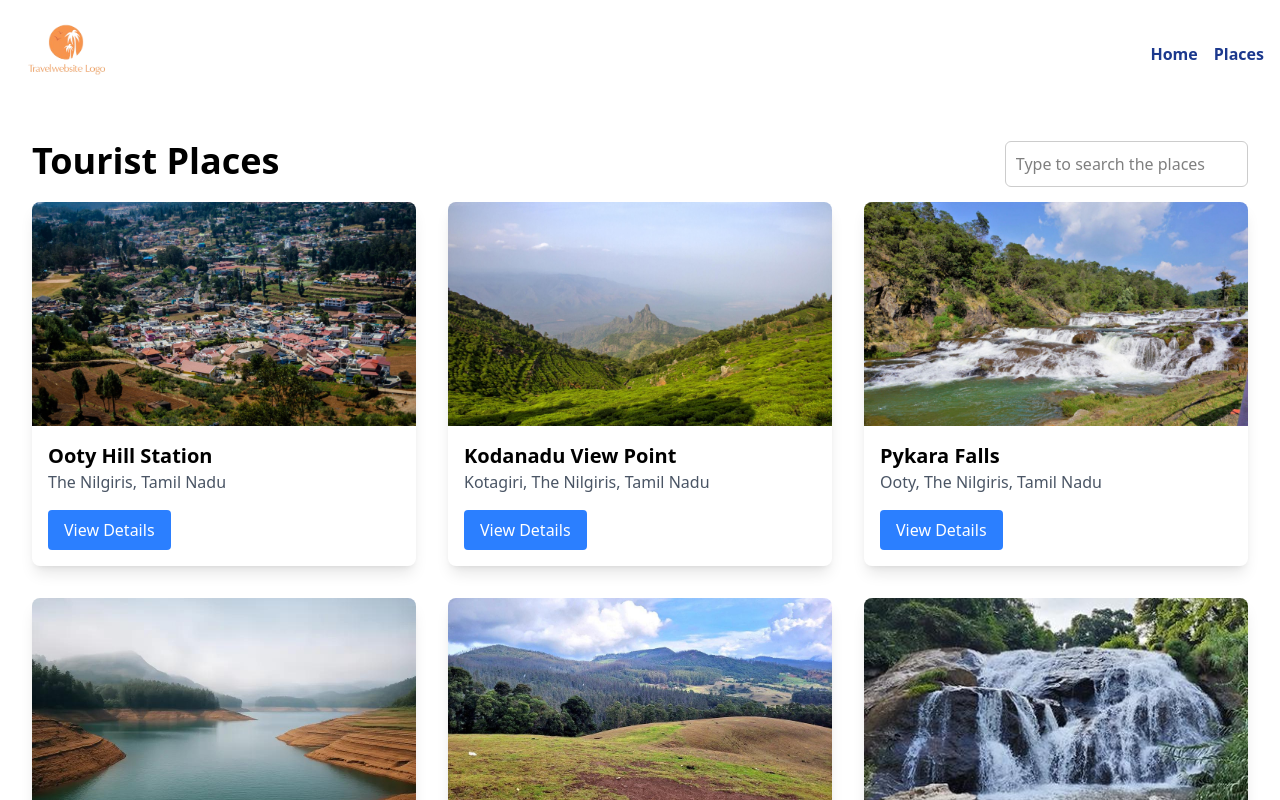
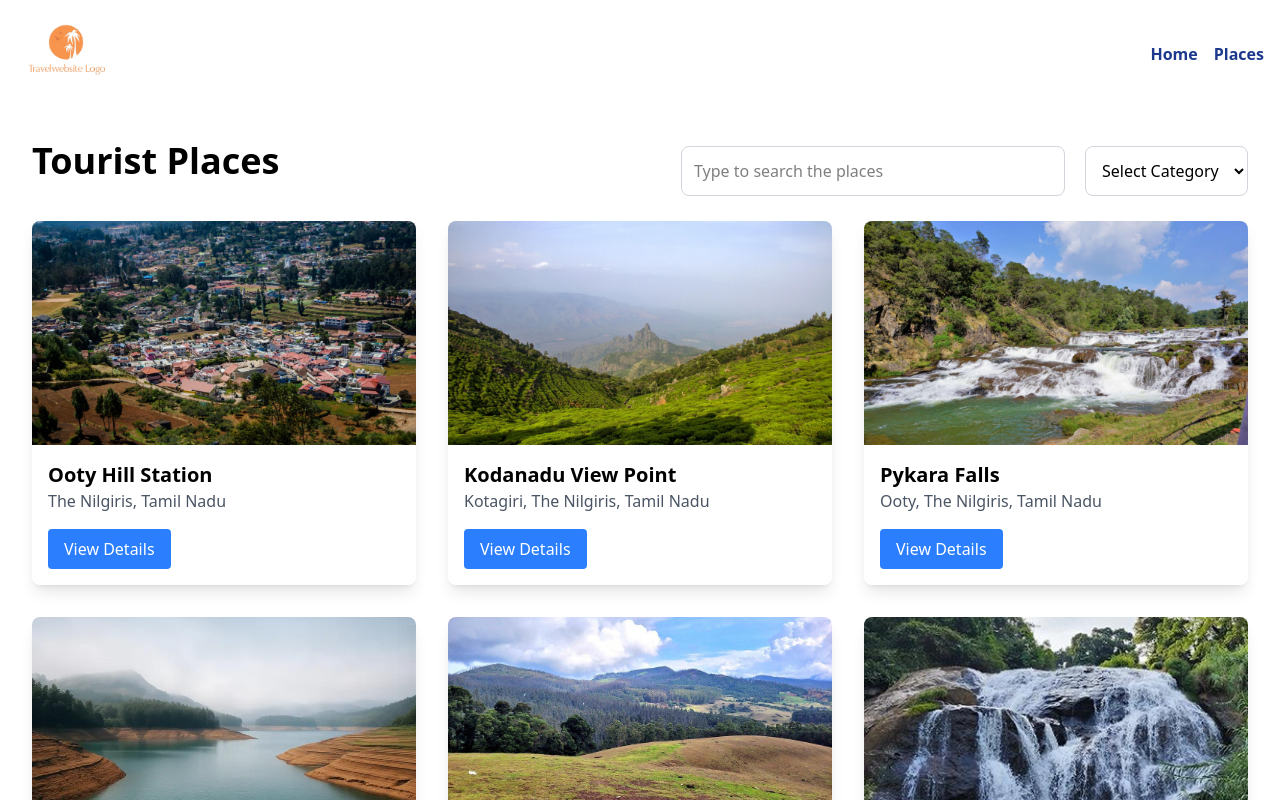
Before and after one commit to Ganeshmurthy-G/Mini-Tour-App-NextJS, a Next.js app: page /places in a window 1280 px wide. Shown: the top 800 px of the page. Built offline with nearby package versions, Linux system fonts and the light colour scheme.

Commit message:
Added category, slugs and placedetails reusable component

```diff
--- a/src/app/Components/PlaceCard.jsx
+++ b/src/app/Components/PlaceCard.jsx
@@ -22,7 +22,7 @@ const PlaceCard = ({ place }) => {
         </p>
 
         <Link
-          href={`/places/${place.id}`}
+          href={`/places/${place.slug}`}
           className="inline-block mt-4 bg-blue-500 text-white px-4 py-2 rounded"
         >
           View Details
--- /dev/null
+++ b/src/app/Components/PlaceDetails.jsx
@@ -0,0 +1,42 @@
+import Image from "next/image";
+import Link from "next/link";
+
+const PlaceDetails = ({ place }) => {
+    return (
+        <div className="max-w-5xl mx-auto p-8">
+
+            <Image
+                src={place.image}
+                alt={place.name}
+                width={1000}
+                height={500}
+                className="w-full h-[500px] object-cover rounded-lg"
+            />
+
+            <h1 className="text-5xl font-bold mt-6">
+                {place.name}
+            </h1>
+
+            <p className="text-xl text-gray-600 mt-2">
+                📍{place.location}
+            </p>
+
+            <div className="mt-2 space-y-2">
+                <p>
+                    ⭐ Rating: {place.rating ? place.rating : "5"}
+                </p>
+
+                <p className="mt-2">
+                    📝 {place.description}
+                </p>
+
+                <p>
+                    🗓 Best Time To Visit: {place.besttime ? place.besttime : "Mid-Day"}
+                </p>
+            </div>
+
+        </div>
+    );
+};
+
+export default PlaceDetails;
--- a/src/app/places/[id]/page.js
+++ /dev/null
@@ -1,53 +0,0 @@
-import Image from "next/image";
-import { places } from "@/data";
-
-const PlaceDetailPage = async ({ params }) => {
-
-  const { id } = await params;
-
-  const place = places.find(
-    (place) => place.id === Number(id)
-  );
-
-  if (!place) {
-    return <h1>Place Not Found</h1>;
-  }
-
-  return (
-    <div className="max-w-5xl mx-auto p-8">
-
-      <Image
-        src={place.image}
-        alt={place.name}
-        width={1000}
-        height={500}
-        className="w-full h-[500px] object-cover rounded-lg"
-      />
-
-      <h1 className="text-5xl font-bold mt-6">
-        {place.name}
-      </h1>
-
-      <p className="text-xl text-gray-600 mt-2">
-        📍{place.location}
-      </p>
-
-      <div className="mt-2 space-y-2">
-        <p>
-          ⭐ Rating: {place.rating ? place.rating : "5"}
-        </p>
-
-        <p className="mt-2">
-          📝 {place.description}
-        </p>
-
-        <p>
-          🗓 Best Time To Visit: {place.besttime ? place.besttime : "Mid-Day"}
-        </p>
-      </div>
-
-    </div>
-  );
-};
-
-export default PlaceDetailPage;
--- /dev/null
+++ b/src/app/places/[slug]/page.js
@@ -0,0 +1,18 @@
+import PlaceDetails from "@/app/Components/PlaceDetails";
+import { places } from "@/data";
+
+export default async function SlugPage({ params }) {
+    const { slug } = await params;
+
+    const place = places.find(
+        (place) => place.slug === slug
+    );
+
+    return (
+        <>
+
+            <PlaceDetails place={place} />
+
+        </>
+    );
+}
--- /dev/null
+++ b/src/app/places/category/[location]/page.js
@@ -0,0 +1,24 @@
+import PlaceCard from "@/app/Components/PlaceCard";
+import { places } from "@/data";
+
+export default async function CategoryPage({ params }) {
+    const { location } = await params;
+
+    const filteredPlaces = places.filter(
+        (place) => place.category === location
+    );
+
+    return (
+        <>
+            <div className="p-8">
+                <h1 className="text-4xl font-bold mb-5">
+                    Tourist Places In - {location}
+                </h1>
+                <div className="grid grid-cols-1 md:grid-cols-2 lg:grid-cols-3 gap-8">
+                    {filteredPlaces.length > 0 ? (filteredPlaces.map((place) => (<PlaceCard key={place.id} place={place} />)))
+                        : (<p>No Tourist Place found matching your route.</p>)}
+                </div>
+            </div>
+        </>
+    );
+}
--- a/src/app/places/page.js
+++ b/src/app/places/page.js
@@ -2,9 +2,12 @@
 import { useState } from "react";
 import { places } from "@/data";
 import PlaceCard from "../Components/PlaceCard";
+import { useRouter } from "next/navigation";
 
 export default function PlacesPage() {
   const [searchQuery, setSearchQuery] = useState("");
+
+  const router = useRouter();
 
   const filteredPlaces = places.filter(
     (place) =>
@@ -14,26 +17,39 @@ export default function PlacesPage() {
 
   return (
     <div className="p-8">
-      <div className="flex justify-between">
+      <div className="flex flex-col md:flex-row md:justify-between md:items-center gap-4 mb-5">
         <h1 className="text-4xl font-bold mb-5">
           Tourist Places
         </h1>
+
+        <div className="flex gap-5">
 
           <input
             type="text"
             placeholder="Type to search the places"
             value={searchQuery}
             onChange={(e) => setSearchQuery(e.target.value)}
-          style={{
-            width: "20%",
-            padding: "10px",
-            fontSize: "16px",
-            borderRadius: "6px",
-            border: "1px solid #ccc",
-            marginBottom: "15px",
+            className="w-full md:w-80 lg:w-96 p-3 border border-gray-300 rounded-lg focus:outline-none focus:ring-2 focus:ring-blue-500"
+          />
+
+          <select
+            className="p-3 border border-gray-300 rounded-lg"
+            onChange={(e) => {
+              const category = e.target.value;
+
+              if (category) {
+                router.push(`/places/category/${category}`);
+              }
             }}
-        />
+          >
+            <option value="">Select Category</option>
+            <option value="ooty">Ooty</option>
+            <option value="kotagiri">Kotagiri</option>
+            <option value="coonoor">Coonoor</option>
+          </select>
         </div>
+      </div>
+
       <div className="grid grid-cols-1 md:grid-cols-2 lg:grid-cols-3 gap-8">
         {filteredPlaces.length > 0 ? (filteredPlaces.map((place) => (<PlaceCard key={place.id} place={place} />)))
           : (<p>No Tourist Place found matching your search.</p>)}
--- a/src/data.js
+++ b/src/data.js
@@ -5,7 +5,9 @@ export const places = [
         location: "The Nilgiris, Tamil Nadu",
         image: "/ooty.jpg",
         description: "Ooty, also known as Udhagamandalam, A beautiful hill station known for tea gardens, cool weather, and scenic mountain views.",
-        besttime:"October to June — Pleasant weather, ideal for sightseeing and outdoor activities."
+        besttime:"October to June — Pleasant weather, ideal for sightseeing and outdoor activities.",
+        category: "ooty",
+        slug:"ooty-hill-station",
     },
     {
         id: 2,
@@ -13,7 +15,9 @@ export const places = [
         location: "Kotagiri, The Nilgiris, Tamil Nadu",
         image: "/kodanadu.jpg",
         description: "Kodanadu View Point offers, A stunning viewpoint offering panoramic views of valleys, tea estates, and the Eastern Ghats.",
-        besttime:"October to May — Clear skies and comfortable temperatures enhance the scenic experience."
+        besttime:"October to May — Clear skies and comfortable temperatures enhance the scenic experience.",
+        category: "kotagiri",
+        slug:"kodanadu-view-point",
     },
     {
         id: 3,
@@ -21,7 +25,9 @@ export const places = [
         location: "Ooty, The Nilgiris, Tamil Nadu",
         image: "/pykara.jpg",
         description: "Pykara Falls is a picturesque waterfall surrounded by dense forests and greenery, and peaceful natural landscapes.",
-        besttime:"July to February — The falls are at their fullest after the monsoon, and the weather remains pleasant."
+        besttime:"July to February — The falls are at their fullest after the monsoon, and the weather remains pleasant.",
+        category: "ooty",
+        slug:"pykara-falls",
     },
     {
         id: 4,
@@ -29,7 +35,9 @@ export const places = [
         location: "Ooty, The Nilgiris, Tamil Nadu",
         image: "/Avalanche.jpg",
         description: "Avalanche Lake is a serene mountain lake famous for its calm waters and breathtaking surroundings.",
-        besttime:"September to May — Cool weather and clear views make it perfect for nature walks and photography."
+        besttime:"September to May — Cool weather and clear views make it perfect for nature walks and photography.",
+        category: "ooty",
+        slug:"avalanche-lake",
     },
     {
         id: 5,
@@ -37,7 +45,9 @@ export const places = [
         location: "Ooty, The Nilgiris, Tamil Nadu",
         image: "/Shooting.jpg",
         description: "Shooting Spot is a popular filming location known for its vast meadows, pine forests, and scenic beauty.",
-        besttime:"October to June — Pleasant climate and lush greenery create the best experience."
+        besttime:"October to June — Pleasant climate and lush greenery create the best experience.",
+        category: "ooty",
+        slug:"shooting-spot",
     },
     {
         id: 6,
@@ -45,7 +55,9 @@ export const places = [
         location: "Kotagiri, The Nilgiris, Tamil Nadu",
         image: "/Catherine.jpg",
         description: "Catherine Waterfalls is a magnificent double-cascading waterfall nestled amidst tea plantations and forests.",
-        besttime:"July to January — The waterfall is most impressive after the monsoon, with cool and pleasant weather."
+        besttime:"July to January — The waterfall is most impressive after the monsoon, with cool and pleasant weather.",
+        category: "kotagiri",
+        slug: "catherine-waterfalls",
     },
     {
         id: 7,
@@ -53,7 +65,9 @@ export const places = [
         location: "Kotagiri, The Nilgiris, Tamil Nadu",
         image: "/KodanaduTea.jpg",
         description: "Kodanadu Tea Estate is a beautiful tea plantation known for its lush green slopes, fresh mountain air, and scenic views of the Nilgiris",
-        besttime:"October to May — Mild weather and vibrant greenery make it ideal for tea estate visits."
+        besttime:"October to May — Mild weather and vibrant greenery make it ideal for tea estate visits.",
+        category: "kotagiri",
+        slug: "kodanadu-tea-estate",
     },
     {
         id: 8,
@@ -61,7 +75,9 @@ export const places = [
         location: "Ooty, The Nilgiris, Tamil Nadu",
         image: "/Botanical.jpg",
         description: "Botanical Garden is a famous attraction showcasing exotic plants, colorful flowers, and landscaped lawns.",
-        besttime:"April to June — Flower blooms are at their peak, and the annual flower show is a major attraction."
+        besttime:"April to June — Flower blooms are at their peak, and the annual flower show is a major attraction.",
+        category: "ooty",
+        slug: "botanical-garden",
     },
     {
         id: 9,
@@ -69,7 +85,9 @@ export const places = [
         location: "Coonoor, The Nilgiris, Tamil Nadu",
         image: "/Simspark.jpg",
         description: "Sims Park is a beautiful botanical park known for rare plant species and tranquil walking trails.",
-        besttime:"March to June — Pleasant weather and blooming flowers enhance the garden’s beauty."
+        besttime:"March to June — Pleasant weather and blooming flowers enhance the garden’s beauty.",
+        category: "coonoor",
+        slug: "sims-park",
     },
     {
         id: 10,
@@ -77,7 +95,9 @@ export const places = [
         location: "Coonoor, The Nilgiris, Tamil Nadu",
         image: "/Dolphin.jpg",
         description: "Dolphin Nose is a popular viewpoint offering spectacular views of valleys, tea estates, and waterfalls.",
-        besttime:"October to May — Clear visibility and comfortable weather provide the best panoramic views."
+        besttime:"October to May — Clear visibility and comfortable weather provide the best panoramic views.",
+        category: "coonoor",
+        slug:"dolphin-nose",
     },
     {
         id: 11,
@@ -85,7 +105,9 @@ export const places = [
         location: "Ooty, The Nilgiris, Tamil Nadu",
         image: "/Eagle.jpg",
         description: "Eagle Adventures is an exciting destination offering trekking, zip-lining, and outdoor adventure activities.",
-        besttime:"October to May — Pleasant weather is ideal for outdoor adventure activities."
+        besttime:"October to May — Pleasant weather is ideal for outdoor adventure activities.",
+        category: "ooty",
+        slug:"eagle-adventures",
     },
     {
         id: 12,
@@ -93,6 +115,8 @@ export const places = [
         location: "Ooty, The Nilgiris, Tamil Nadu",
         image: "/Masinagudi.jpg",
         description: "Masinagudi is a wildlife getaway known for safari experiences, rich biodiversity, and scenic forest landscapes.",
-        besttime:"October to May — Comfortable weather and better chances of wildlife sightings make it the ideal season."
+        besttime:"October to May — Comfortable weather and better chances of wildlife sightings make it the ideal season.",
+        category: "ooty",
+        slug:"masinagudi",
     }
 ];
```
Lines whose indentation alone changed are shown as unchanged.
